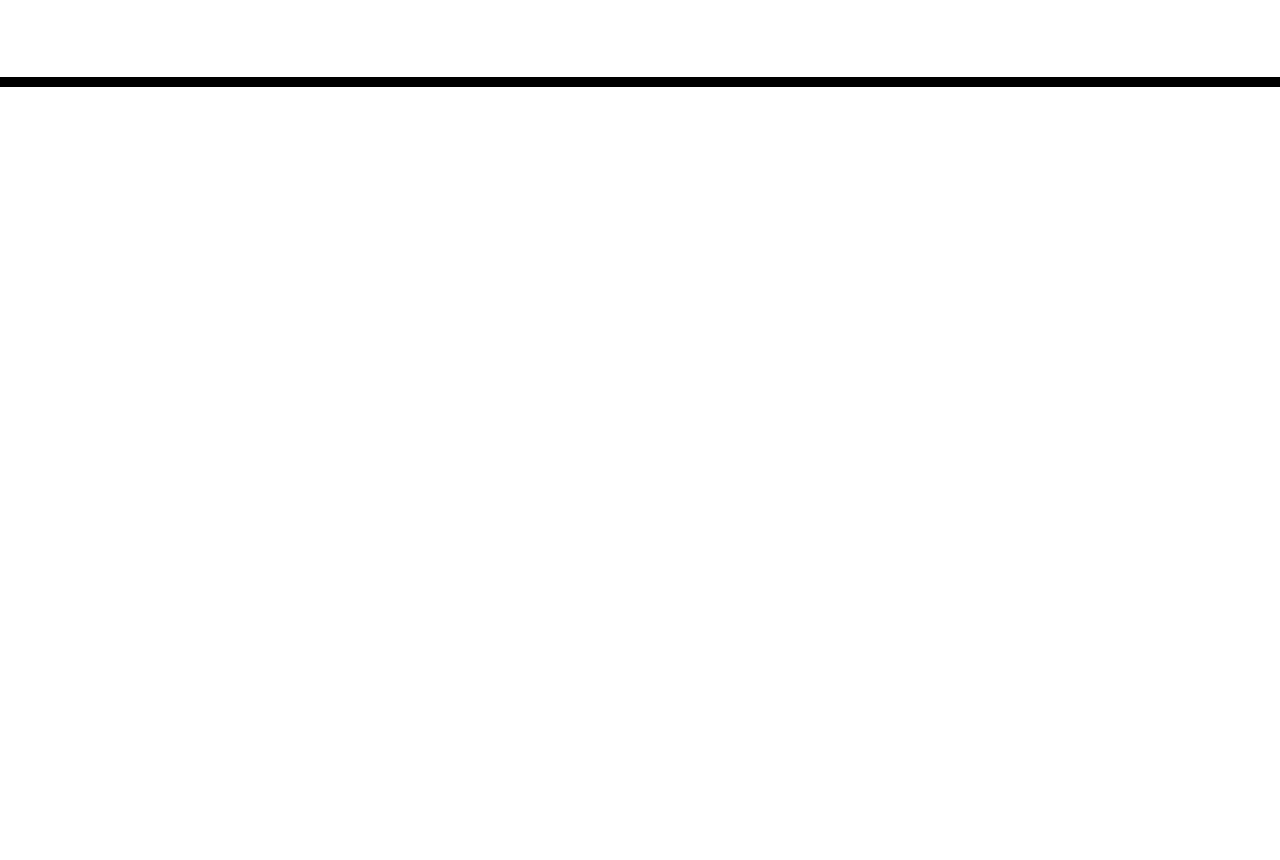
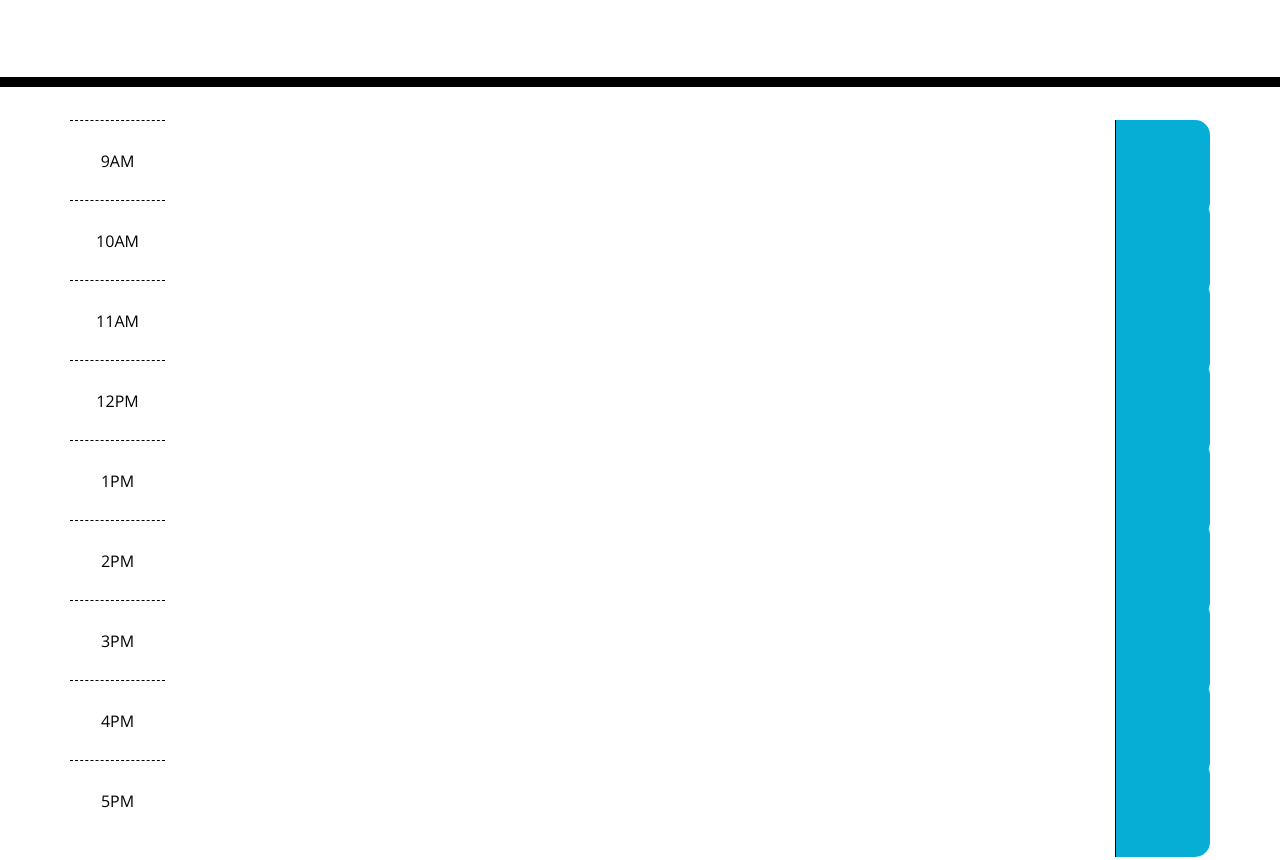
Before and after one commit to smardones/dailyplanner, a plain HTML site: page index.html in a window 1280 px wide. Shown: the part 181-1041 px from the top of the page. Before the commit the page ends 800 px from the top, so only its background shows below. Drawn offline with nearby package versions, Linux system fonts and the light colour scheme; files that its build step writes are made by us from their sources; a web font is replaced by a local one.

Commit message:
Update index.html

```diff
--- a/index.html
+++ b/index.html
@@ -18,7 +18,8 @@
       href="https://fonts.googleapis.com/css?family=Open+Sans&display=swap"
       rel="stylesheet"
     />
-    <link rel="stylesheet" href="style.css" />
+    <link rel="stylesheet" href="https://cdnjs.cloudflare.com/ajax/libs/open-iconic/1.1.1/font/css/open-iconic-bootstrap.min.css" />
+    <link rel="stylesheet" href="./Assets/CSS/style.css" />
     <title>Work Day Scheduler</title>
   </head>
 
@@ -26,13 +27,87 @@
     <header class="jumbotron">
       <h1 class="display-3">Work Day Scheduler</h1>
       <p class="lead">A simple calendar app for scheduling your work day</p>
-      <p id="currentDay" class="lead"></p>
+      <p id="currentDay" class="lead current-day"></p>
     </header>
+
+    <!-- Timeblocks -->
     <div class="container">
-      <!-- Timeblocks go here -->
+      <div class="row time-block" data-hour="9">
+        <div class="hour col-1">
+          <p>9AM</p>
+        </div>
+        <div class="task-display col-10" data-task-hour="9" data-time="9:00 AM"></div>
+        <div class="saveBtn col-1"><span class="oi oi-pencil"></span></div>
+      </div>
+
+      <div class="row time-block" data-hour="10">
+        <div class="hour col-1">
+          <p>10AM</p>
+        </div>
+        <div class="task-display col-10" data-task-hour="10" data-time="10:00 AM"></div>
+        <div class="saveBtn col-1"><span class="oi oi-pencil"></span></div>
+      </div>
+
+      <div class="row time-block" data-hour="11">
+        <div class="hour col-1">
+          <p>11AM</p>
+        </div>
+        <div class="task-display col-10" data-task-hour="11" data-time= "11:00 AM"></div>
+        <div class="saveBtn col-1"><span class="oi oi-pencil"></span></div>
+      </div>
+
+      <div class="row time-block" data-hour="12">
+        <div class="hour col-1">
+          <p>12PM</p>
+        </div>
+        <div class="task-display col-10" data-task-hour="12" data-time="12:00 PM"></div>
+        <div class="saveBtn col-1"><span class="oi oi-pencil"></span></div>
+      </div>
+
+      <div class="row time-block" data-hour="13">
+        <div class="hour col-1">
+          <p>1PM</p>
+        </div>
+        <div class="task-display col-10" data-task-hour="13" data-time="1:00 PM"></div>
+        <div class="saveBtn col-1"><span class="oi oi-pencil"></span></div>
+      </div>
+
+      <div class="row time-block" data-hour="14">
+        <div class="hour col-1">
+          <p>2PM</p>
+        </div>
+        <div class="task-display col-10" data-task-hour="14" data-time="2:00 PM"></div>
+        <div class="saveBtn col-1"><span class="oi oi-pencil"></span></div>
+      </div>
+
+      <div class="row time-block" data-hour="15">
+        <div class="hour col-1">
+          <p>3PM</p>
+        </div>
+        <div class="task-display col-10" data-task-hour="15" data-time="3:00 PM"></div>
+        <div class="saveBtn col-1"><span class="oi oi-pencil"></span></div>
+      </div>
+
+      <div class="row time-block" data-hour="16">
+        <div class="hour col-1">
+          <p>4PM</p>
+        </div>
+        <div class="task-display col-10" data-task-hour="16" data-time="4:00 PM"></div>
+        <div class="saveBtn col-1"><span class="oi oi-pencil"></span></div>
+      </div>
+
+      <div class="row time-block" data-hour="17">
+        <div class="hour col-1">
+          <p>5PM</p>
+        </div>
+        <div class="task-display col-10" data-task-hour="17" data-time="5:00 PM"></div>
+        <div class="saveBtn col-1"><span class="oi oi-pencil"></span></div>
+      </div>
+
     </div>
 
     <script src="https://code.jquery.com/jquery-3.4.1.min.js"></script>
     <script src="https://cdnjs.cloudflare.com/ajax/libs/moment.js/2.24.0/moment.min.js"></script>
+    <script src="Assets/JS/script.js"></script>
   </body>
 </html>
```
